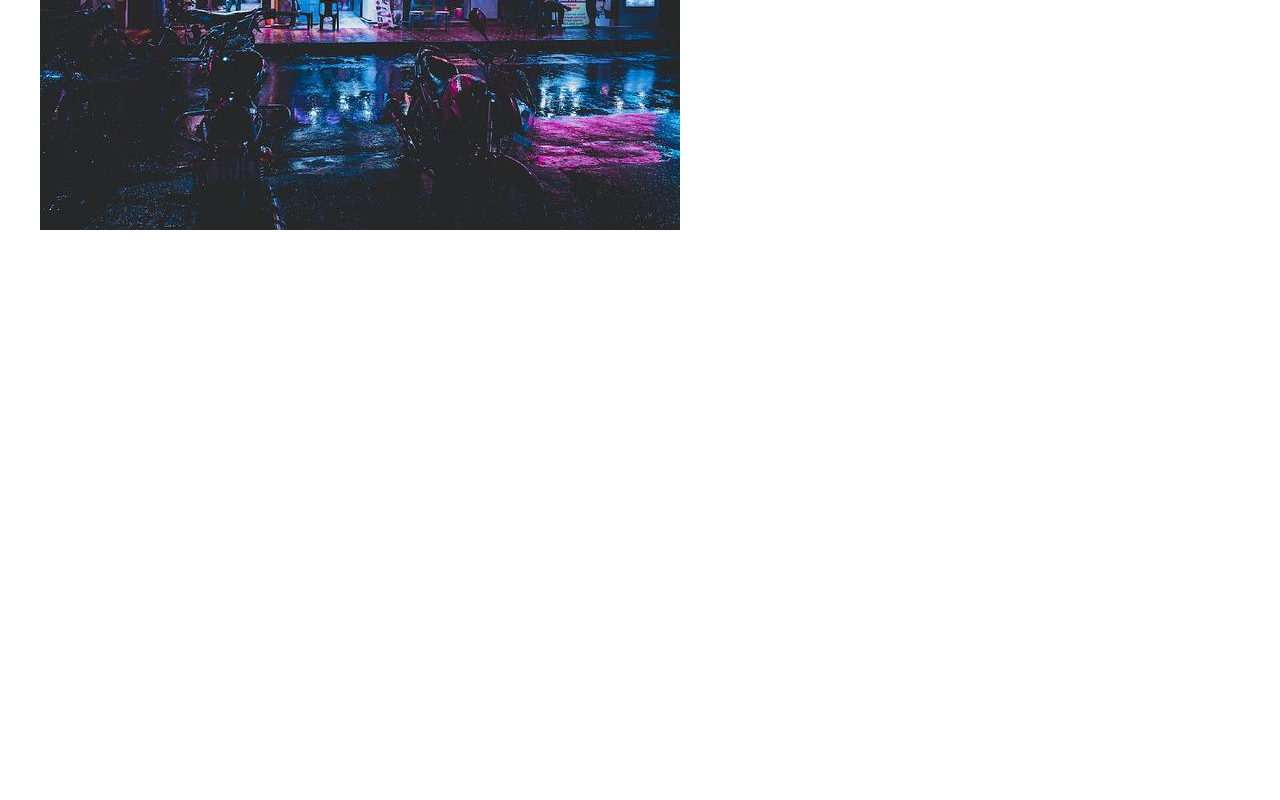
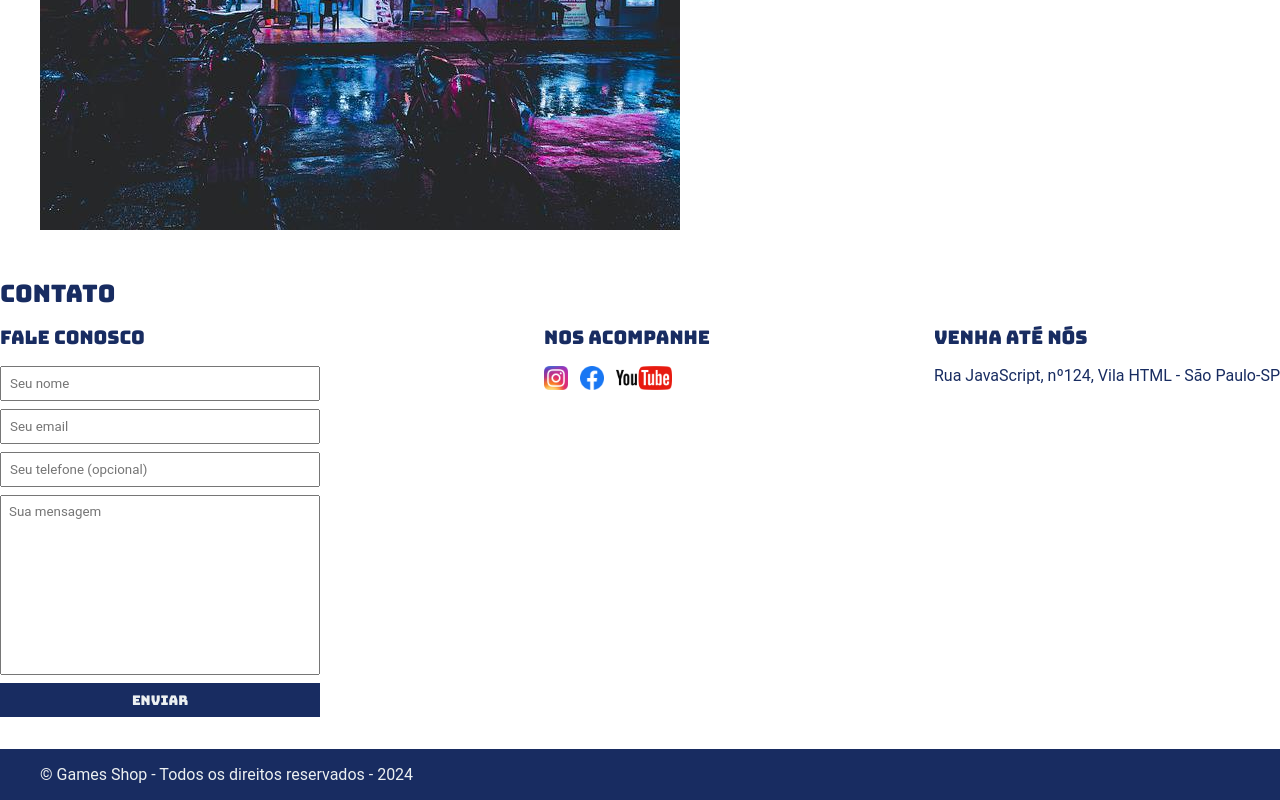
Before and after one commit to JunnyBritto/site_gamesshop, a plain HTML site: page index.html in a window 1280 px wide. Shown: the part 349-1149 px from the top of the page. Before the commit the page ends 800 px from the top, so only its background shows below. Drawn offline with Linux system fonts and the light colour scheme.

Commit message:
Desenvolvi o restante do site. Alterado tanto o corpo quanto o rodapé

```diff
--- a/index.html
+++ b/index.html
@@ -12,20 +12,20 @@
 <body>
     <header>
     <div class="container">
-        <h1>Game Shop</h1> <!-- Começando o cabeçalho com h1 e vou ter uma lista de lado, por isso abri o nav e ul -->
+        <h1>Games Shop</h1> <!-- Começando o cabeçalho com h1 e vou ter uma lista de lado, por isso abri o nav e ul -->
         <nav>
             <ul> <!-- lista que fica sem numero-->
                 <li> <!-- um item da lista-->
-                    <a href="#"> Sobre a loja</a>
+                    <a href="#about"> Sobre a loja</a>
                 </li>
                 <li>
-                    <a href="#"> Contato</a>
+                    <a href="#contact"> Contato</a>
                 </li>
             </ul>
         </nav>
     </div>
     </header>
-    <section>
+    <section id="about">
         <div class="container">
             <img class="store-front" src="./Images/loja.jpg" alt="Fachada da loja Game Shop" />
             <div>
@@ -44,5 +44,58 @@
             </div>
         </div>
     </section>
+    <section id="contact">
+        <div class="container2">
+            <h2>Contato</h2> <!-- assim que abri uma section, fiz o container. Debaixo da primeira div veio o primeiro titulo, depois abri uma dev pra ter outra sessão, e dentro da dev abri uma dev para cada campo com outros subtitulos-->
+            <div class="contact-methods">
+                <div>
+                    <h3>Fale Conosco</h3>
+                    <form>
+                        <input type="text" placeholder="Seu nome" required/>
+                        <input type="email" placeholder="Seu email" required/>
+                        <input type="tel" placeholder="Seu telefone (opcional)" />
+                        <textarea placeholder="Sua mensagem" required></textarea>
+                        <button type="submit">Enviar</button>
+                    </form>
+                </div>
+                <div>
+                    <h3>Nos acompanhe</h3>
+                    <ul class="social-links">
+                        <li>
+                            <a href="#" title="Siga-nos no Instagram">
+                                <img src="./Images/instagram.png" alt="Logo do Instagram">
+                            </a>
+                        </li>
+                        <li>
+                            <a href="#" title="Siga-nos no Facebook">
+                                <img src="./Images/facebook.png" alt="Logo do Facebook">
+                            </a>
+                        </li>
+                        <li>
+                            <a href="#" title="Visite nosso canal no Youtube">
+                                <img src="./Images/youtube.png" alt="Logo do Youtube">
+                            </a>
+                        </li>
+                    </ul>
+                </div>
+                <div>
+                    <h3>Venha até nós</h3>
+                    <p>
+                        Rua JavaScript, nº124, Vila HTML - São Paulo-SP
+                    </p>
+                </div>
+            </div>
+
+
+
+        </div>
+    </section>
+    <footer>
+        <div class="container">
+            <p>
+                &copy; Games Shop - Todos os direitos reservados - 2024
+            </p>
+        </div>
+    </footer>
 </body>
 </html>
--- a/main.css
+++ b/main.css
@@ -4,35 +4,35 @@
     box-sizing: border-box;
 } /* resete básico */
 
-header{
+header {
     padding: 16px 0;
     background-color: #182C61;
     color: #ecf0f1;
 }
 header,
-section h2{
-    font-family: "Bungee", sans-serif;
-    font-weight: 400;
-    font-style: normal;
+section h2,
+section h3,
+form button {
+    font-family: "Bungee", cursive;
+    font-weight: normal;
 }
-header nav li{
+
+header nav li {
     display: inline; /*para deixar alinhado*/
     margin-left: 16px;
     color: #ecf0f1;
     font-size: 18px;
 }
 header h1,
-section h2{
+section h2 {
     font-weight: normal;
 }
-header nav li a{
+header nav li a {
     color: #ecf0f1;
     text-decoration: none; /*tira o underline*/
 }
-body {
+body, input, textarea {
     font-family: "Roboto", sans-serif;
-    font-weight: 400;
-    font-style: normal;
 }
 .container {
     max-width: 1200px;
@@ -40,32 +40,88 @@ body {
     margin: 0 auto; /*centralizar*/
 }
 header .container,
-section .container{
+section .container {
     display: flex;
     align-items: center;
     justify-content: space-between;
 }
-.brands-list img{
+.brands-list img {
     height: 24px;
 }
-.brands-list li{
+.brands-list li {
     display: inline;
     margin-right: 8px;
 }
-section .container{
+section .container {
     align-items: flex-start;
 }
 section {
     padding: 24px 0;
-    color: #182C61;
 }
 section h2 {
     margin-bottom: 16px;
 
 }
+section {
+    color: #182C61
+}
 section p {
     margin-bottom: 8px;
+
 }
-.store-front{
+.store-front {
     margin-right: 32px;
 }
+.social-links img {
+    height: 24px;
+}
+
+.social-links li {
+    display: inline;
+    margin-right: 8px;
+}
+.social-links li a {
+    text-decoration: none;
+}
+
+#contact .container2 {
+    display: block;
+
+}
+.contact-methods {
+    display: flex;
+    justify-content: space-between;
+}
+form input,
+form textarea,
+form button {
+    display: block;
+    width: 320px;
+    margin-bottom: 8px;
+    padding: 8px;
+}
+form textarea {
+    resize:none;
+    height: 180px;
+}
+section h3 {
+    margin-bottom: 16px;
+}
+form button{
+    background-color: #182C61;
+    color:#ecf0f1;
+    border: none;
+    cursor: pointer;
+}
+form button:hover {
+    background-color: #4663b3 ;
+}
+input:focus, textarea:focus {
+    outline-color: #182C61;
+}
+
+footer {
+    background-color: #182C61;
+    color: #ecf0f1;
+    padding: 16px 0;
+}
```
